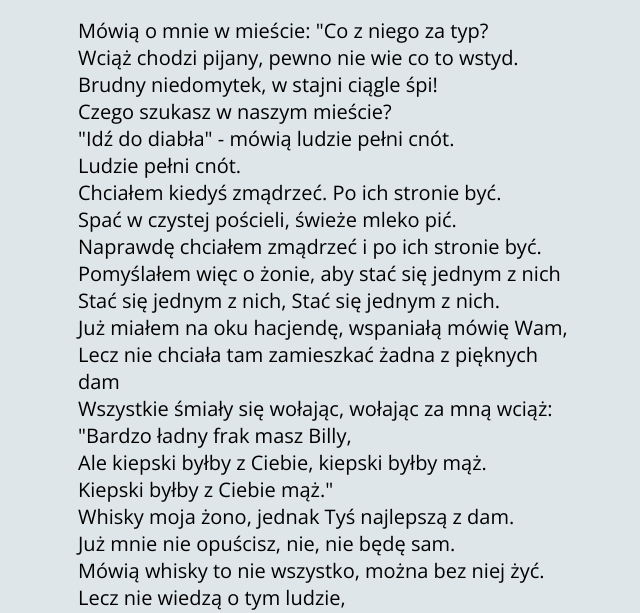
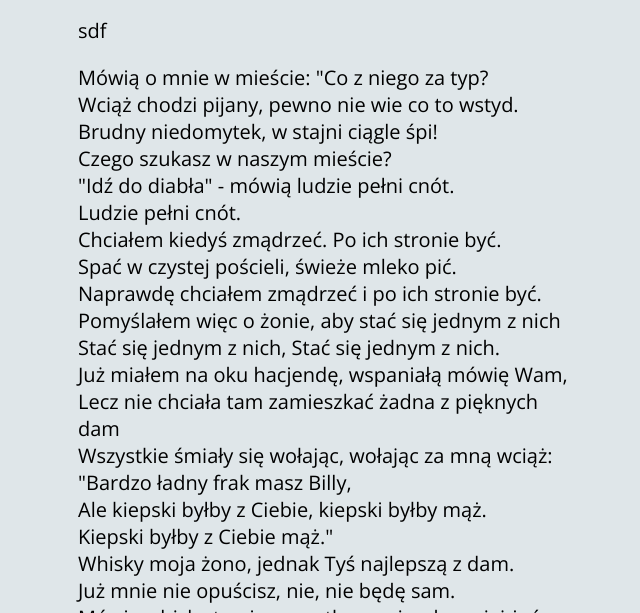
Before and after one commit to Bosik-R/First-project, a website: page index.html in a window 1280 px wide. Shown: the part 187-800 px from the top of the page, without its empty margins (312-952 px from the left). Drawn offline with nearby package versions, Linux system fonts and the light colour scheme.

Commit message:
lerning git branches

```diff
--- a/index.html
+++ b/index.html
@@ -15,6 +15,7 @@
     </header>
     <section>
       <div class="container text">
+        <p> sdf</p>
         <p>Mówią o mnie w mieście: "Co z niego za typ?<br>
          Wciąż chodzi pijany, pewno nie wie co to wstyd.<br>
          Brudny niedomytek, w stajni ciągle śpi!<br>
```
